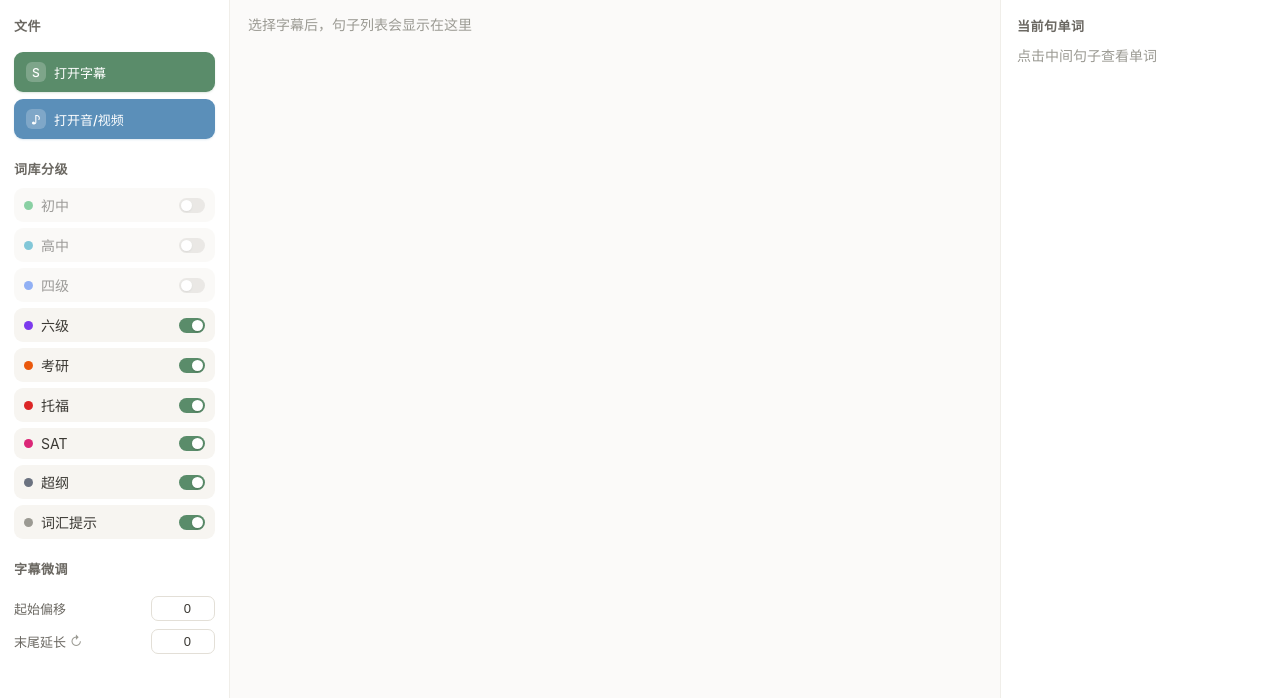
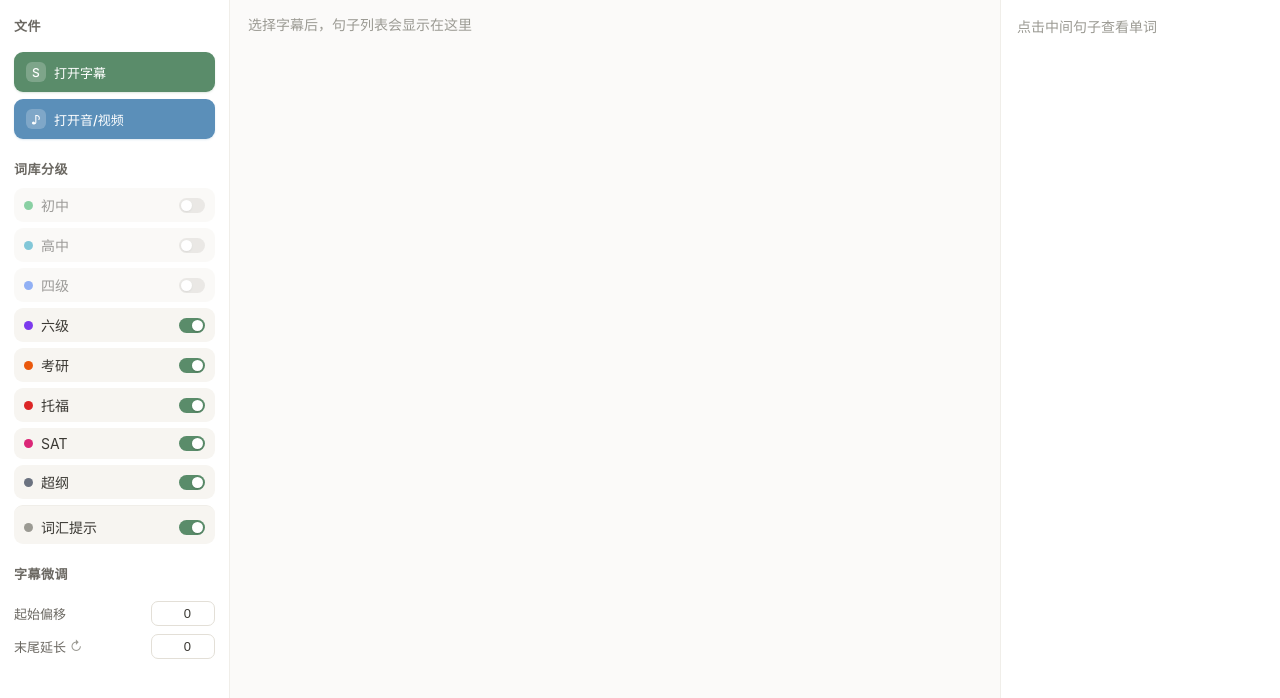
Before and after one commit to HaujetZhao/SubTap, a Vue app: page / in a window 1280 px wide. Shown: the top 698 px of the page. Built offline with nearby package versions, Linux system fonts and the light colour scheme.

Commit message:
style(ui): 词汇提示加分隔线+删右栏标题+去选中立柱

```diff
--- a/src/components/SettingsPanel.vue
+++ b/src/components/SettingsPanel.vue
@@ -58,8 +58,8 @@ function cycleEndMode() {
           <span class="label-text">{{ lv }}</span>
           <span class="switch" aria-hidden="true"></span>
         </label>
-        <!-- 词汇提示:与分级同款卡片(灰圆点区分) -->
-        <label class="level-pill" :class="{ off: !highlightOn }">
+        <!-- 词汇提示:与分级同款卡片(灰圆点区分),顶部横线划分 -->
+        <label class="level-pill vocab-toggle" :class="{ off: !highlightOn }">
           <input type="checkbox" class="sr-only" :checked="highlightOn"
                  @change="emit('toggle-highlight', $event.target.checked)" />
           <span class="dot muted"></span>
--- a/src/components/WordPanel.vue
+++ b/src/components/WordPanel.vue
@@ -34,7 +34,6 @@ function titleColor(lv) { return props.colors[lv] || '#2563eb'; }
 
 <template>
   <aside class="panel-right">
-    <h3 class="panel-title">当前句单词</h3>
     <div v-if="!currentText" class="placeholder">点击中间句子查看单词</div>
     <div v-else-if="!hasAnyEnabled" class="placeholder">未勾选任何分级</div>
     <div v-else-if="!visibleLevels.length" class="placeholder">当前句没有词库中的单词</div>
--- a/src/styles.css
+++ b/src/styles.css
@@ -64,7 +64,7 @@ body {
   transition: background .12s;
 }
 .sentence:hover { background: #f3efe8; }
-.sentence.active { background: #eef4f8; box-shadow: inset 3px 0 0 var(--accent-2); }
+.sentence.active { background: #eef4f8; }
 .sentence .play-icon { flex-shrink: 0; width: 18px; color: var(--accent-2); font-size: 14px; padding-top: 2px; }
 .sentence.playing .play-icon { color: #dc2626; }
 .sentence .time { flex-shrink: 0; color: #a8a59f; font-size: 13px; font-variant-numeric: tabular-nums; padding-top: 1px; }
@@ -117,6 +117,7 @@ body {
   cursor: pointer; transition: background .15s;
 }
 .level-pill:hover { background: #f1ede6; }
+.level-pill.vocab-toggle { padding-top: 11px; border-top: 1px solid var(--border); }
 .level-pill.off { opacity: .5; }
 .level-pill .dot { width: 9px; height: 9px; border-radius: 50%; flex-shrink: 0; }
 .level-pill .dot.muted { background: var(--ink-3); }
```
